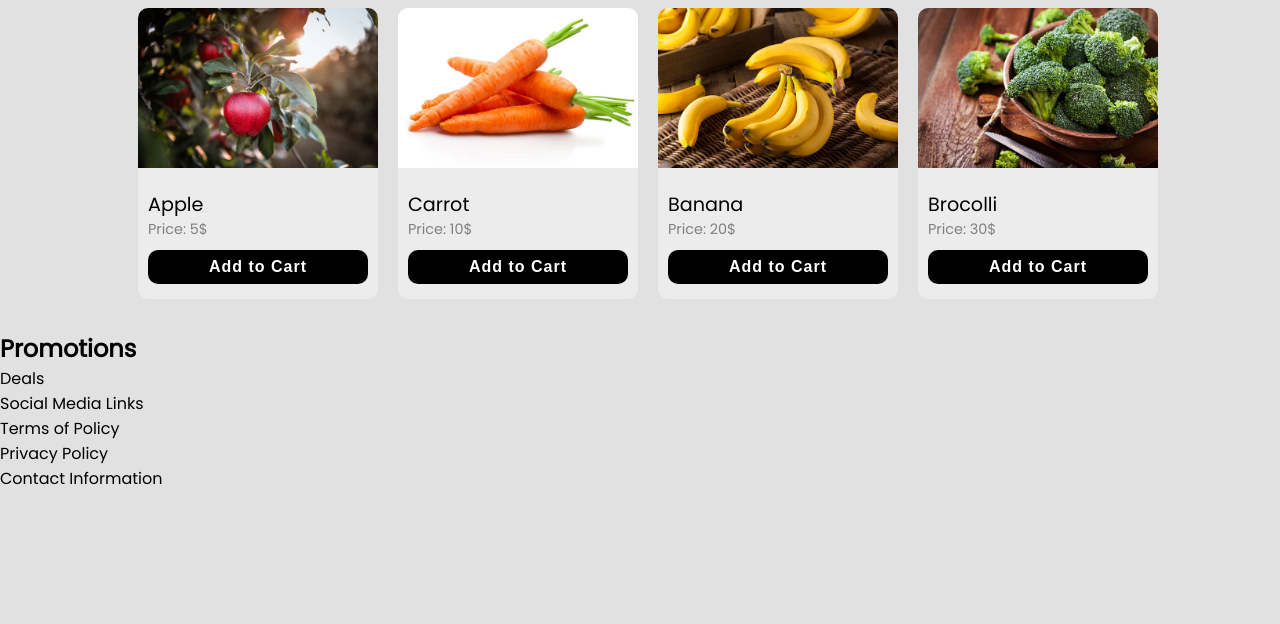
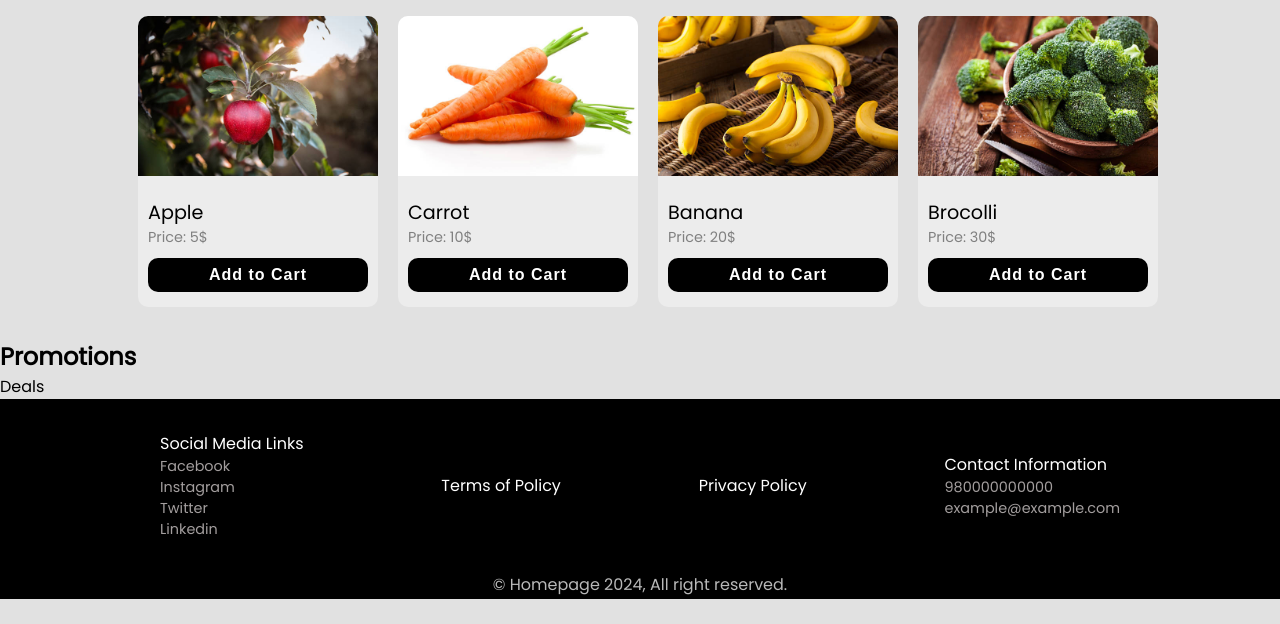
Before and after one commit to ryanscode21/fruits, a plain HTML site: page index.html in a window 1280 px wide. Shown: the part 176-800 px from the top of the page. Drawn offline with Linux system fonts and the light colour scheme.

Commit message:
Create footer section

```diff
--- a/css/style.css
+++ b/css/style.css
@@ -75,7 +75,7 @@ nav {
 
 .heading {
     margin: 10px 0;
-    font-size: 2rem;
+    font-size: 2.3rem;
     margin-bottom: 30px;
 
 }
@@ -86,8 +86,6 @@ nav {
     justify-content: space-between;
     align-items: center;
 }
-
-
 
 .product-item {
     margin: 0 10px;
@@ -150,12 +148,54 @@ nav {
 }
 
 
-.center {
+/* ============Footer Section=========== */
+
+footer {
+    height: 25vh;
+    background-color: black;
+    color: white;
+}
+
+footer>div:nth-child(1) {
+    padding: 2rem 10rem;
+    display: flex;
+    justify-content: space-between;
+    align-items: center;
+
+}
+
+footer>div:nth-child(2) {
+    padding: 0 5px;
+    color: rgb(185, 185, 185);
+    background-color: black;
     display: flex;
     justify-content: center;
     align-items: center;
 }
 
+#footer-item {
+    display: flex;
+    flex-direction: column;
+}
+
+#footer-item>div:nth-child(1) {
+    font-size: 1rem;
+    font-weight: 600;
+    letter-spacing: 0.6px;
+}
+
+.footer-item>div:nth-child(2) {
+    font-size: 0.9rem;
+    color: rgb(163, 158, 158);
+}
+
+.footer-item>div:nth-child(2)>p:hover {
+    color: rgb(225, 225, 225);
+    text-decoration: underline;
+}
+
+
+
 ui {
     list-style-type: none;
 }
--- a/index.html
+++ b/index.html
@@ -75,10 +75,27 @@
     </section>
 
     <footer>
-        <div>Social Media Links</div>
-        <div>Terms of Policy</div>
-        <div>Privacy Policy</div>
-        <div> Contact Information</div>
+        <div>
+            <div class="footer-item">
+                <div>Social Media Links</div>
+                <div>
+                    <p>Facebook</p>
+                    <p>Instagram</p>
+                    <p>Twitter</p>
+                    <p>Linkedin</p>
+                </div>
+            </div>
+            <div>Terms of Policy</div>
+            <div>Privacy Policy</div>
+            <div class="footer-item">
+                <div> Contact Information</div>
+                <div>
+                    <p>980000000000</p>
+                    <p>example@example.com</p>
+                </div>
+            </div>
+        </div>
+        <div> &#169; Homepage 2024, All right reserved.</div>
     </footer>
 </body>
 
```
